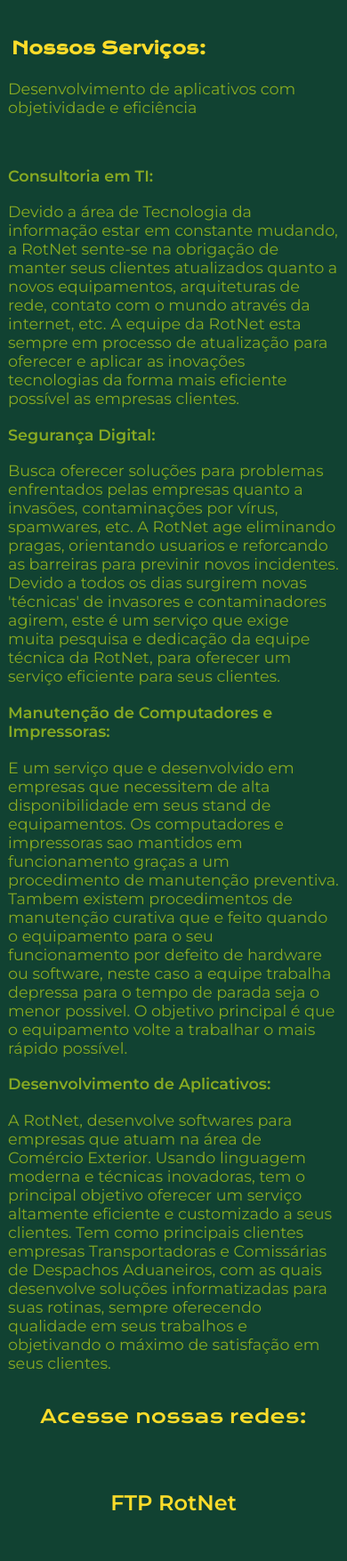
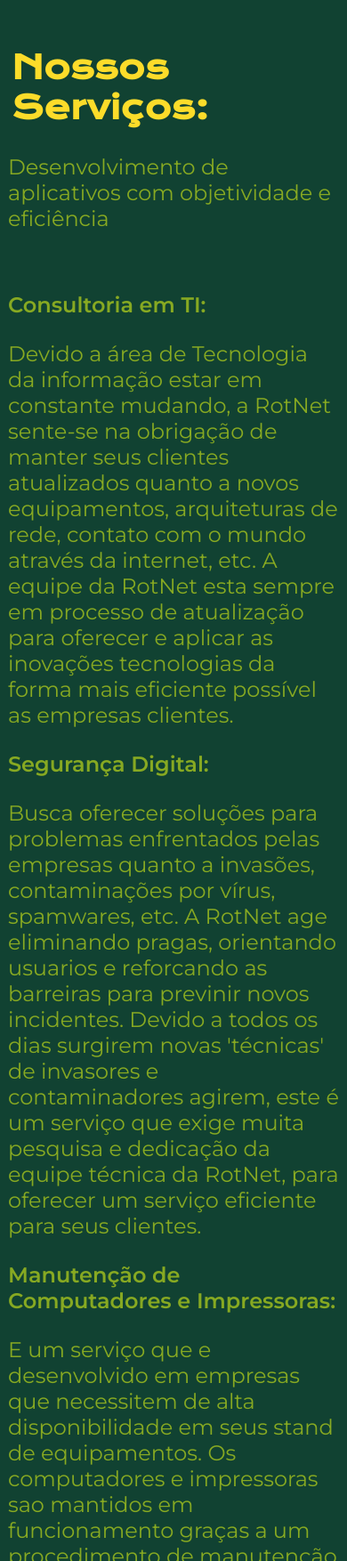
Before and after one commit to jpgercc/Landing_Page_RotNet, a plain HTML site: page cv.html in a window 390 px wide. Shown: the part 171-1925 px from the top of the page at 89% size. Drawn offline with nearby package versions, Linux system fonts and the light colour scheme.

Commit message:
better font size

```diff
--- a/styles/cv.css
+++ b/styles/cv.css
@@ -140,6 +140,7 @@
     color: var(--cor-hover);
 }
 
+
 @media screen and (max-width: 1330px){
     .cabecalho_cv{
         padding: 2%;
@@ -150,7 +151,7 @@
     }
 
     .cabecalho__menu__link{
-        font-size: 1.3rem;
+        /*font-size: 1.3rem;*/
     }
 
     .titulo_cv{
@@ -163,7 +164,7 @@
     }
 
     .apresentação__links__subtitulo{
-        font-size: 1.3rem;
+        /*font-size: 1.3rem;*/
     }
 
     .apresentacao__links__link{
@@ -182,13 +183,13 @@
 
 @media screen and (max-width: 520px){
     .titulo_cv{
-        font-size: 1.2rem;
+       /* font-size: 1.2rem; */
     }
     .paragrafo_cv{
-        font-size: 1.1rem;
+      /*  font-size: 1.1rem; */
     }
     .titulo_baixar{
-        font-size: 1rem;
+      /*  font-size: 1rem; */
     }
 }
 
```
